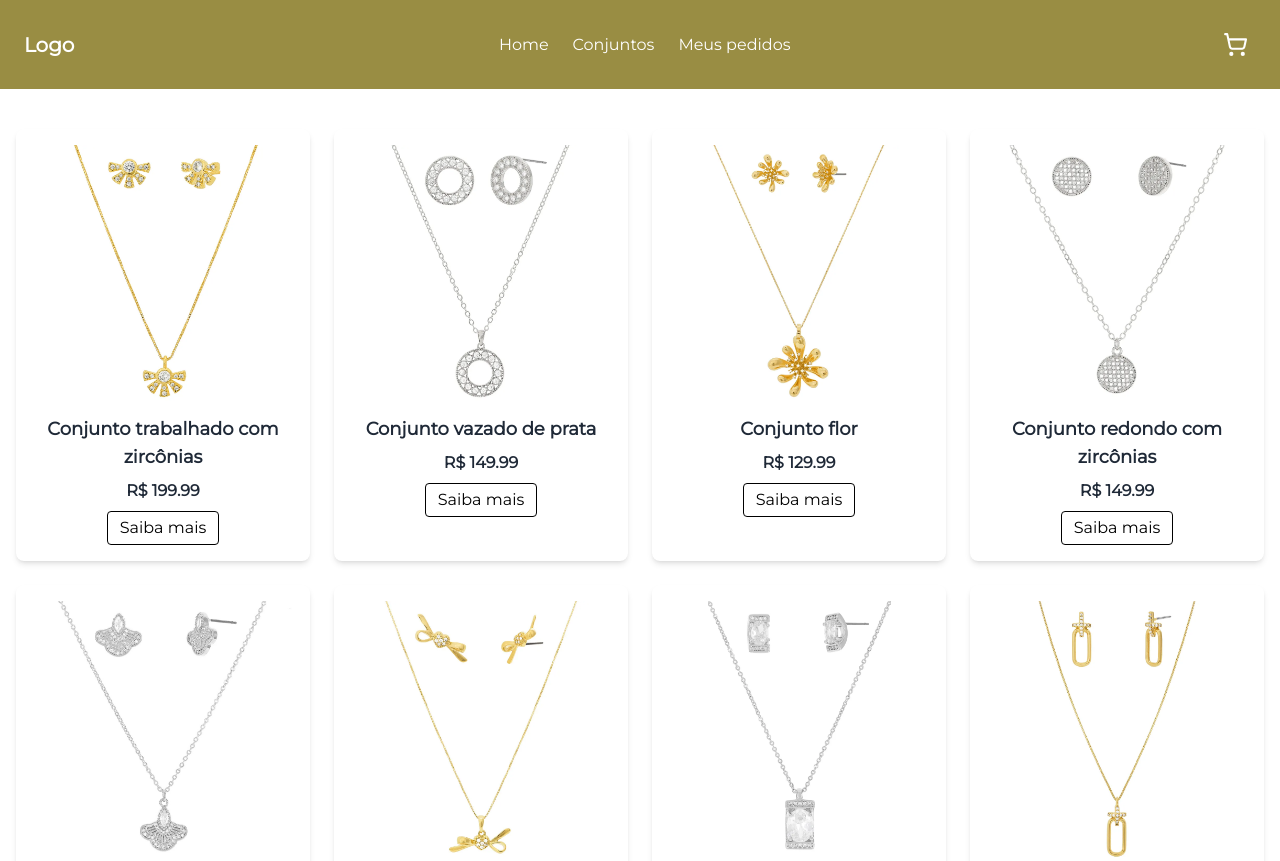
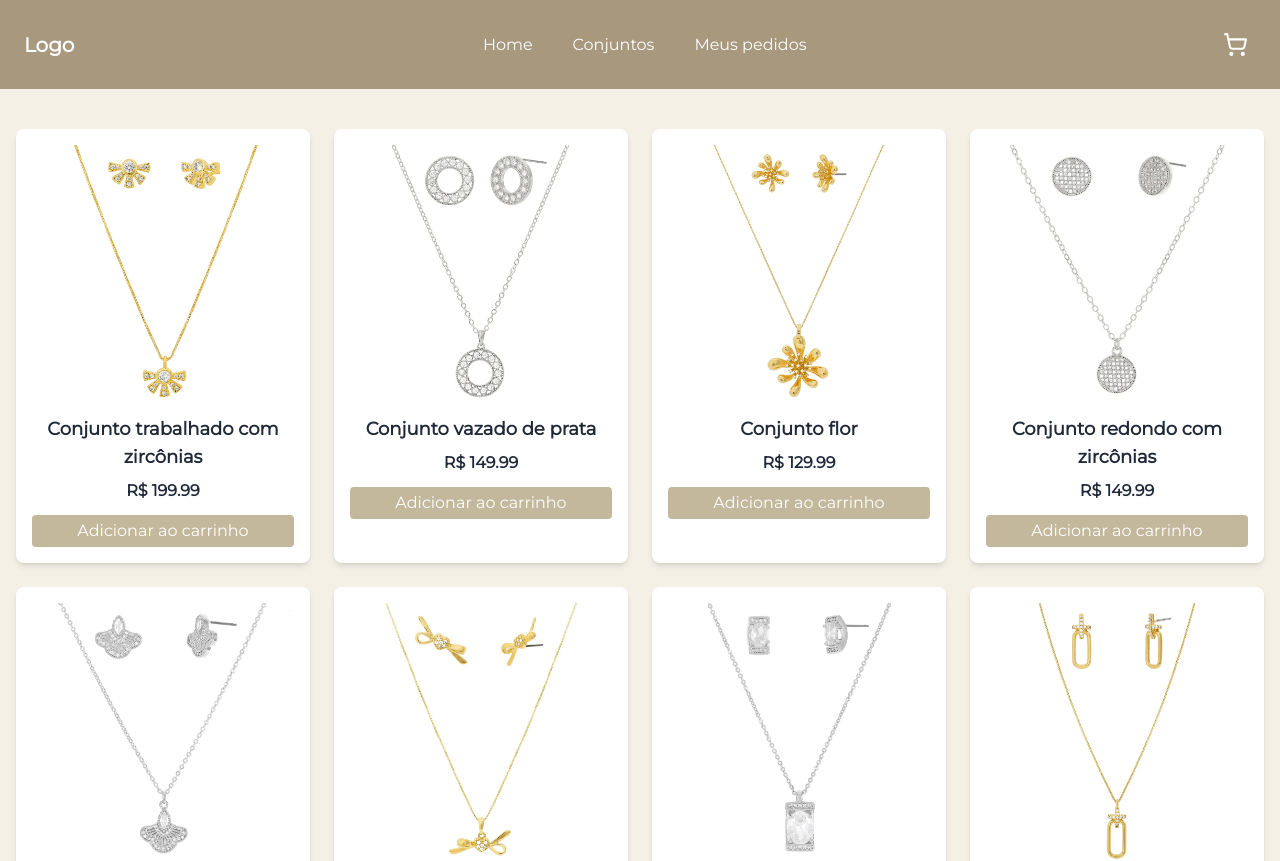
Before and after one commit to biapereira2/rocketProject, a React (Vite) app: page /conjuntos in a window 1280 px wide. Shown: the top 861 px of the page. Built offline with nearby package versions, Linux system fonts and the light colour scheme.

Commit message:
style: adjust navbar and footer

```diff
--- a/src/components/footer.css
+++ b/src/components/footer.css
@@ -1,5 +1,6 @@
 .footer {
-    @apply bg-gray-900 text-white py-8 mt-16;
+    background-color: #a7987e;
+    @apply text-white py-8 mt-16;
 }
 
 .footer-container {
--- a/src/components/navbar.css
+++ b/src/components/navbar.css
@@ -1,5 +1,5 @@
 .navbar {
-    background-color: #998d43;
+    background-color: #a7987e;
     @apply text-white flex items-center px-6 py-6;
 }
 
@@ -12,12 +12,20 @@
 }
 
 .navbar-link {
-    @apply hover:text-gray-200 cursor-pointer;
+    @apply p-2 text-white transition transform hover:-translate-y-1 hover:text-gray-200;
+}
+
+.navbar-icons {
+    @apply flex items-center space-x-6;
+}
+
+.navbar-icon-link {
+    @apply text-white hover:text-gray-200 cursor-pointer flex items-center;
 }
 
 .navbar-button {
-    position:relative;
-    @apply p-2 text-white hover:text-gray-200 transition;
+    position: relative;
+    @apply p-2 text-white transition transform hover:-translate-y-1 hover:text-gray-200;
 }
 
 .quantity-items {
@@ -25,7 +33,7 @@
 }
 
 .icon {
-  @apply w-6 h-6 text-white;
+    @apply w-6 h-6 text-white;
 }
 
 .cart-badge {
--- a/src/components/navbar.tsx
+++ b/src/components/navbar.tsx
@@ -14,18 +14,21 @@ export function Navbar({ onCarrinhoClick }: NavbarProps) {
     return (
         <nav className="navbar">
             <div className="navbar-logo">Logo</div>
+
             <div className="navbar-links">
                 <Link to="/" className="navbar-link">Home</Link>
                 <Link to="/conjuntos" className="navbar-link">Conjuntos</Link>
                 <Link to="/historicoPedidos" className="navbar-link">Meus pedidos</Link>
             </div>
 
-            <button className="navbar-button" onClick={onCarrinhoClick}>
+            <div className="navbar-icons">
+                <button className="navbar-button" onClick={onCarrinhoClick} aria-label="Carrinho">
                     <ShoppingCart size={25} />
                     {totalItens > 0 && (
                         <div className="cart-badge">{totalItens}</div>
                     )}
                 </button>
+            </div>
         </nav>
     );
 }
--- a/src/data/catalogo.json
+++ b/src/data/catalogo.json
@@ -29,7 +29,7 @@
     },
     {
         "id": 5,
-        "name": "Conjunto laço",
+        "name": "Conjunto trabalhado",
         "price": 129.99,
         "description": "Anel de compromisso com design clássico.",
         "image": "/images/conjunto9.png"
--- a/src/main.tsx
+++ b/src/main.tsx
@@ -13,4 +13,4 @@ ReactDOM.createRoot(document.getElementById('root')!).render(
       </BrowserRouter>
     </CarrinhoProvider>
   </React.StrictMode>
-)
+);
--- a/src/pages/conjuntos.css
+++ b/src/pages/conjuntos.css
@@ -1,3 +1,6 @@
+body{
+    background-color: #f5f0e6;
+}
 .catalogo {
     @apply mt-10 grid grid-cols-1 sm:grid-cols-2 md:grid-cols-3 lg:grid-cols-4 gap-6 justify-center px-4;
 }
@@ -8,14 +11,6 @@
 
 .catalogo-item img {
     @apply w-full h-auto rounded-md mb-2;
-}
-
-.saiba-mais {
-    @apply mt-3 inline-block bg-white text-black px-3 py-1 rounded border border-black hover:bg-gray-100;
-}
-
-.saiba-mais {
-    @apply mt-2 inline-block bg-white text-black px-3 py-1 rounded hover:bg-gray-100;
 }
 
 .catalogo-item h2 {
@@ -29,3 +24,16 @@
 .catalogo-item span {
     @apply text-gray-800 font-bold text-base;
 }
+
+.botoes-catalogo {
+    @apply mt-3 flex flex-col gap-2 w-full;
+}
+
+.adicionar-carrinho-catalogo {
+    @apply text-white px-3 py-1 rounded transition;
+    background-color: #c4b89c;
+}
+
+.adicionar-carrinho-catalogo:hover {
+    background-color: #a7987e;
+}
--- a/src/pages/conjuntos.tsx
+++ b/src/pages/conjuntos.tsx
@@ -1,20 +1,40 @@
 import catalogo from "../data/catalogo.json";
-import './conjuntos.css'
-import { Link } from 'react-router-dom';
+import './conjuntos.css';
+import { Link, useNavigate } from 'react-router-dom';
+import { useCarrinho } from "../context/carrinho.tsx";
 
-export function Conjuntos(){
-    return(
+export function Conjuntos() {
+    const { adicionarProduto } = useCarrinho();
+    const navigate = useNavigate();
+
+    return (
         <div>
             <div className="catalogo">
                 {catalogo.map(produto => (
-                    <div key={produto.id} className="catalogo-item">
+                    <div
+                        key={produto.id}
+                        className="catalogo-item"
+                        onClick={() => navigate(`/produto/${produto.id}`)}
+                        style={{ cursor: "pointer" }}
+                    >
                         <img src={produto.image} alt={produto.name} />
                         <h2>{produto.name}</h2>
                         <span>R$ {produto.price}</span>
-                        <Link to={`/produto/${produto.id}`} className="saiba-mais">Saiba mais</Link>
+
+                        <div className="botoes-catalogo">
+                            <button
+                                className="adicionar-carrinho-catalogo"
+                                onClick={(e) => {
+                                    e.stopPropagation(); // evita navegação ao clicar
+                                    adicionarProduto(produto);
+                                }}
+                            >
+                                Adicionar ao carrinho
+                            </button>
+                        </div>
                     </div>
                 ))}
             </div>
         </div>
-    )
+    );
 }
```
Lines whose indentation alone changed are shown as unchanged.
